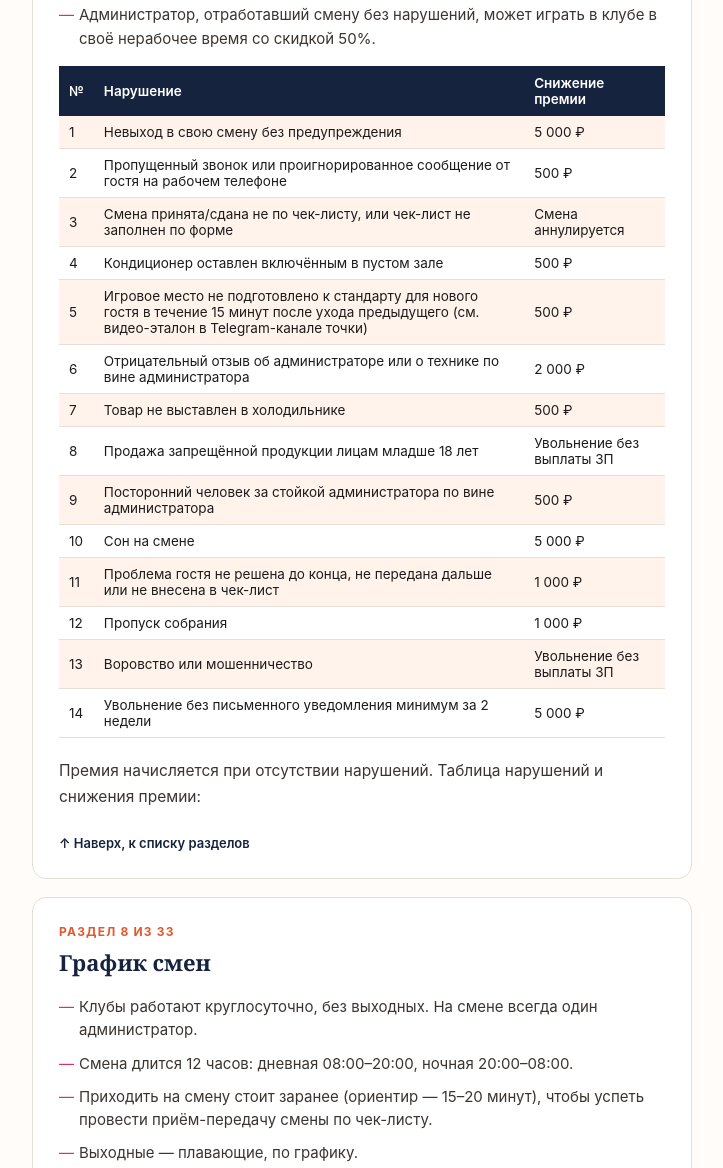
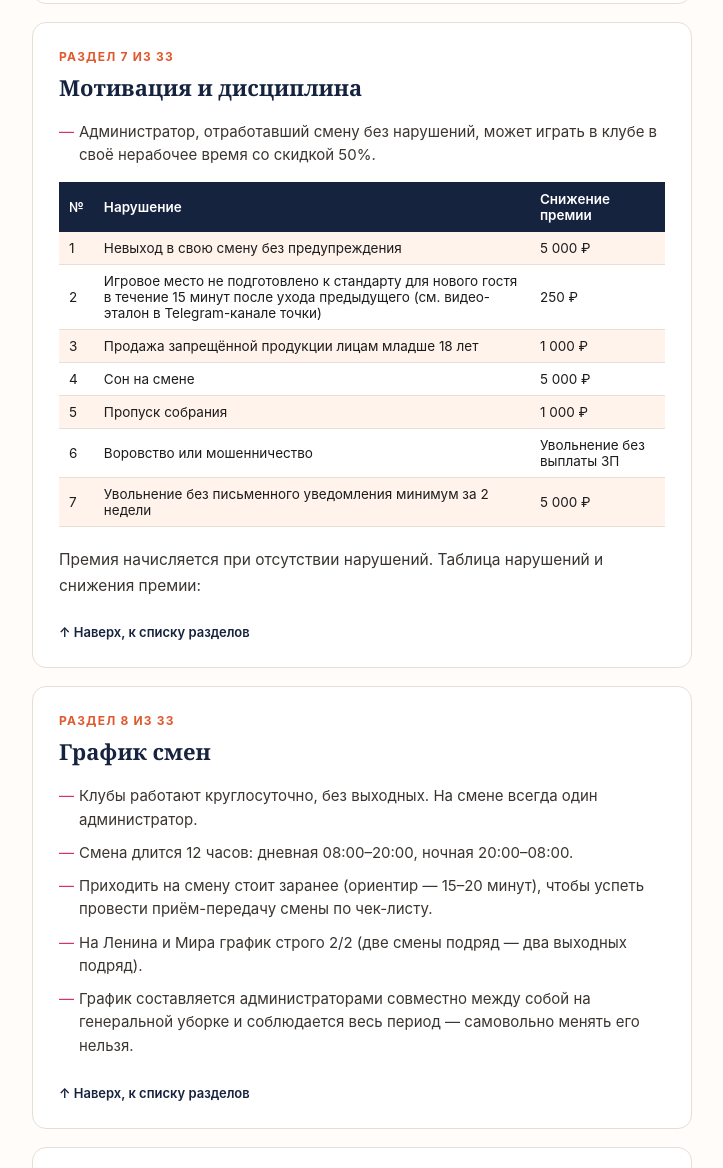
Before and after one commit to antonchernov00/lagaming, a plain HTML site: page instrukciya-legkaya.html in a window 1280 px wide. Shown: the part 6706-7874 px from the top of the page, without its empty margins (278-1001 px from the left). Drawn offline with Linux system fonts and the light colour scheme.

Commit message:
Add files via upload

```diff
--- a/instrukciya-legkaya.html
+++ b/instrukciya-legkaya.html
@@ -168,6 +168,7 @@
 <li>1 500 ₽ за отработанную смену (выход).</li>
 <li>+ 10% от продаж бара за смену.</li>
 </ul>
+<p class="body-text">На Ленина и Мира в дневную смену действует отдельное условие: оклад сразу 1 800 ₽ за смену — при условии отработки 15 смен и более за месяц. Если по итогам месяца отработано меньше 15 смен — оклад пересчитывается по базовой ставке 1 500 ₽ за смену.</p>
 <p class="body-text">Даты выплат на Ленина и Мира: оклад (выходы) — 15 числа, процент по бару — 31 числа.</p>
 <p class="body-text"><em>На 50 лет ВЛКСМ график другой: оклад — каждое воскресенье за отработанную неделю, процент по бару — каждое второе воскресенье месяца. Порядок удержания на 50 лет ВЛКСМ: первые 5 000 ₽, заработанные новым сотрудником окладной частью, удерживаются компанией. Если сотрудник проработал 3 месяца и более — эта сумма выплачивается ему при увольнении вместе с последней зарплатой. Если сотрудник не отработал 3 месяца — эта сумма не выплачивается.</em></p>
   <a href="#top" class="back-top">↑ Наверх, к списку разделов</a>
@@ -183,19 +184,12 @@
 <table class="spec"><tbody>
 <tr><th>№</th><th>Нарушение</th><th>Снижение премии</th></tr>
 <tr><td>1</td><td>Невыход в свою смену без предупреждения</td><td>5 000 ₽</td></tr>
-<tr><td>2</td><td>Пропущенный звонок или проигнорированное сообщение от гостя на рабочем телефоне</td><td>500 ₽</td></tr>
-<tr><td>3</td><td>Смена принята/сдана не по чек-листу, или чек-лист не заполнен по форме</td><td>Смена аннулируется</td></tr>
-<tr><td>4</td><td>Кондиционер оставлен включённым в пустом зале</td><td>500 ₽</td></tr>
-<tr><td>5</td><td>Игровое место не подготовлено к стандарту для нового гостя в течение 15 минут после ухода предыдущего (см. видео-эталон в Telegram-канале точки)</td><td>500 ₽</td></tr>
-<tr><td>6</td><td>Отрицательный отзыв об администраторе или о технике по вине администратора</td><td>2 000 ₽</td></tr>
-<tr><td>7</td><td>Товар не выставлен в холодильнике</td><td>500 ₽</td></tr>
-<tr><td>8</td><td>Продажа запрещённой продукции лицам младше 18 лет</td><td>Увольнение без выплаты ЗП</td></tr>
-<tr><td>9</td><td>Посторонний человек за стойкой администратора по вине администратора</td><td>500 ₽</td></tr>
-<tr><td>10</td><td>Сон на смене</td><td>5 000 ₽</td></tr>
-<tr><td>11</td><td>Проблема гостя не решена до конца, не передана дальше или не внесена в чек-лист</td><td>1 000 ₽</td></tr>
-<tr><td>12</td><td>Пропуск собрания</td><td>1 000 ₽</td></tr>
-<tr><td>13</td><td>Воровство или мошенничество</td><td>Увольнение без выплаты ЗП</td></tr>
-<tr><td>14</td><td>Увольнение без письменного уведомления минимум за 2 недели</td><td>5 000 ₽</td></tr>
+<tr><td>2</td><td>Игровое место не подготовлено к стандарту для нового гостя в течение 15 минут после ухода предыдущего (см. видео-эталон в Telegram-канале точки)</td><td>250 ₽</td></tr>
+<tr><td>3</td><td>Продажа запрещённой продукции лицам младше 18 лет</td><td>1 000 ₽</td></tr>
+<tr><td>4</td><td>Сон на смене</td><td>5 000 ₽</td></tr>
+<tr><td>5</td><td>Пропуск собрания</td><td>1 000 ₽</td></tr>
+<tr><td>6</td><td>Воровство или мошенничество</td><td>Увольнение без выплаты ЗП</td></tr>
+<tr><td>7</td><td>Увольнение без письменного уведомления минимум за 2 недели</td><td>5 000 ₽</td></tr>
 </tbody></table>
 <p class="body-text">Премия начисляется при отсутствии нарушений. Таблица нарушений и снижения премии:</p>
 
@@ -210,7 +204,7 @@
 <li>Клубы работают круглосуточно, без выходных. На смене всегда один администратор.</li>
 <li>Смена длится 12 часов: дневная 08:00–20:00, ночная 20:00–08:00.</li>
 <li>Приходить на смену стоит заранее (ориентир — 15–20 минут), чтобы успеть провести приём-передачу смены по чек-листу.</li>
-<li>Выходные — плавающие, по графику.</li>
+<li>На Ленина и Мира график строго 2/2 (две смены подряд — два выходных подряд).</li>
 <li>График составляется администраторами совместно между собой на генеральной уборке и соблюдается весь период — самовольно менять его нельзя.</li>
 </ul>
   <a href="#top" class="back-top">↑ Наверх, к списку разделов</a>
```
